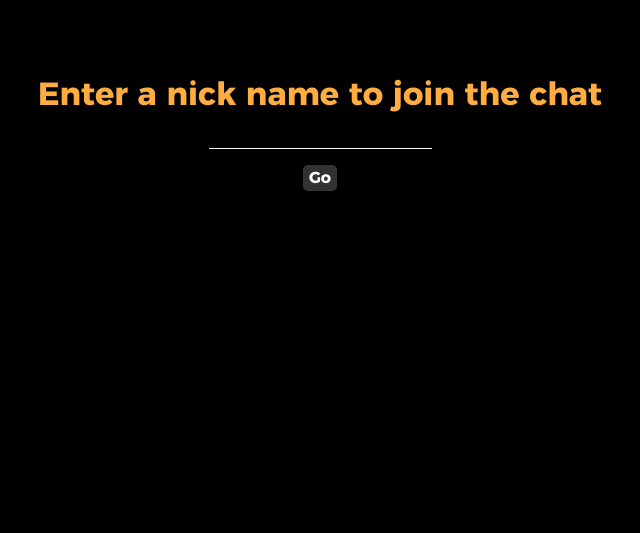
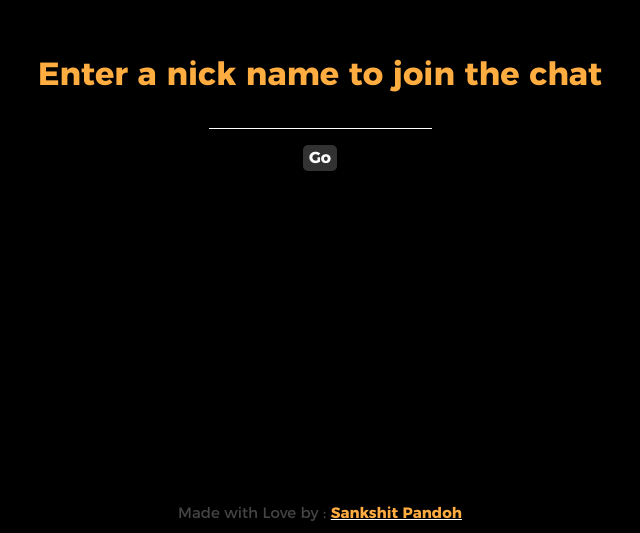
Before and after one commit to sankshitpandoh/meAnonChat, a website: page public/index.html in a window 1280 px wide. Shown: the part 267-800 px from the top of the page, without its empty margins (320-960 px from the left). Drawn offline with nearby package versions, Linux system fonts and the light colour scheme; files whose address does not match are found by name.

Commit message:
layout fixing and credits to dev

```diff
--- a/public/assets/css/style.css
+++ b/public/assets/css/style.css
@@ -2,10 +2,26 @@
     background-color: #000;
 }
 .get-user-name{
-    height: 100vh;
+    height: 95vh;
     font-family: 'Montserrat-Bold';
     color: #ffac41;
     text-align: center;
+}
+.dev-info{
+    height: 5vh;
+    font-size: 15px;
+    font-family: 'Montserrat-Regular';
+}
+.dev-info a{
+    color: #ffac41;
+    transition: 0.5s all;
+    font-family: 'Montserrat-Bold';
+    text-decoration: underline;
+    text-decoration-color: white;
+}
+.dev-info a:hover{
+    color: #fff;
+    text-decoration-color: #ffac41;
 }
 .get-user-name input{
     background-color: #000;
--- a/public/index.html
+++ b/public/index.html
@@ -28,6 +28,9 @@
                     <input class="mb-3" type="text" id="user-name" required/>
                     <button onclick="mainRedirect()">Go</button>
                 </div>
+                <div class="dev-info d-flex justify-content-center align-items-center">
+                    <p class="text-center">Made with Love by : <a href="https://www.linkedin.com/in/sankshit-pandoh/" target="_blank">Sankshit Pandoh</a></p>
+                </div>
             </div>
         </div>
         <script src="assets/js/main.js"></script>
```
